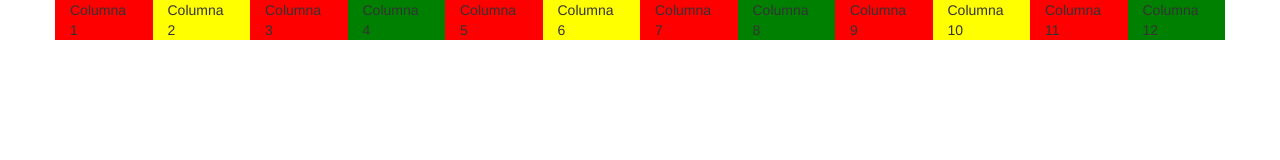
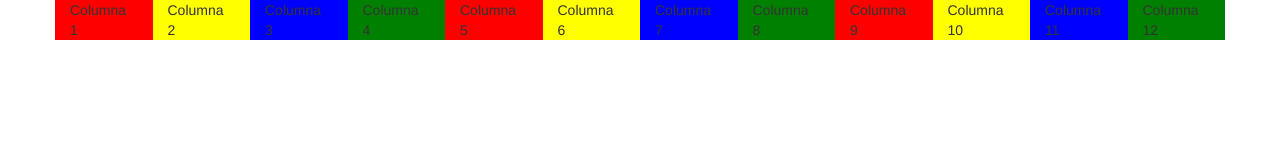
Before and after one commit to victorhb-dd/MiLandingPage, a plain HTML site: page index.html in a window 1280 px wide. Drawn offline with nearby package versions, Linux system fonts and the light colour scheme.

Commit message:
Cambio en los colores de la rejilla de practica

```diff
--- a/index.html
+++ b/index.html
@@ -22,15 +22,15 @@
       <div class="row">
         <div class="col-xs-12 col-sm-6 col-md-3 col-lg-1" style="background-color: red">Columna 1</div>
         <div class="col-xs-12 col-sm-6 col-md-3 col-lg-1" style="background-color: yellow">Columna 2</div>
-        <div class="col-xs-12 col-sm-6 col-md-3 col-lg-1" style="background-color: red">Columna 3</div>
+        <div class="col-xs-12 col-sm-6 col-md-3 col-lg-1" style="background-color: blue">Columna 3</div>
         <div class="col-xs-12 col-sm-6 col-md-3 col-lg-1" style="background-color: green">Columna 4</div>
         <div class="col-xs-12 col-sm-6 col-md-3 col-lg-1" style="background-color: red">Columna 5</div>
         <div class="col-xs-12 col-sm-6 col-md-3 col-lg-1" style="background-color: yellow">Columna 6</div>
-        <div class="col-xs-12 col-sm-6 col-md-3 col-lg-1" style="background-color: red">Columna 7</div>
+        <div class="col-xs-12 col-sm-6 col-md-3 col-lg-1" style="background-color: blue">Columna 7</div>
         <div class="col-xs-12 col-sm-6 col-md-3 col-lg-1" style="background-color: green">Columna 8</div>
         <div class="col-xs-12 col-sm-6 col-md-3 col-lg-1" style="background-color: red">Columna 9</div>
         <div class="col-xs-12 col-sm-6 col-md-3 col-lg-1" style="background-color: yellow">Columna 10</div>
-        <div class="col-xs-12 col-sm-6 col-md-3 col-lg-1" style="background-color: red">Columna 11</div>
+        <div class="col-xs-12 col-sm-6 col-md-3 col-lg-1" style="background-color: blue">Columna 11</div>
         <div class="col-xs-12 col-sm-6 col-md-3 col-lg-1" style="background-color: green">Columna 12</div>
       </div>
     </div>
```
